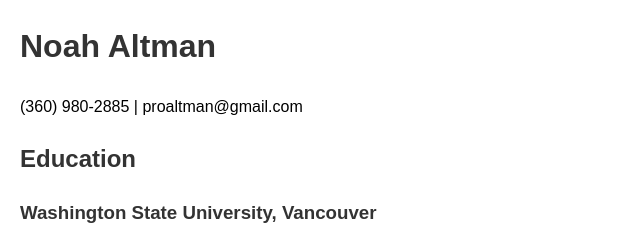
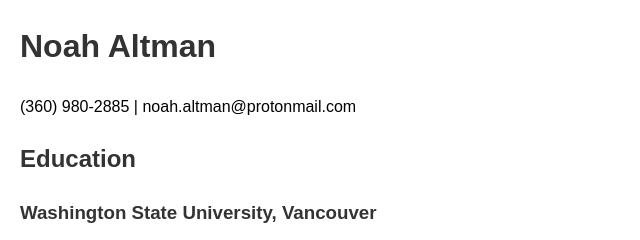
Before and after one commit to n1altman/n1altman.github.io, a plain HTML site: page index.html in a window 1280 px wide. Shown: the top 240 px of the page, 0-640 px from the left. Drawn offline with Linux system fonts and the light colour scheme.

Commit message:
Update index.html

```diff
--- a/index.html
+++ b/index.html
@@ -35,7 +35,7 @@
 
     <h1>Noah Altman</h1>
     <div class="contact-info">
-        <p>(360) 980-2885 | proaltman@gmail.com</p>
+        <p>(360) 980-2885 | noah.altman@protonmail.com</p>
     </div>
 
     <div class="section">
```
